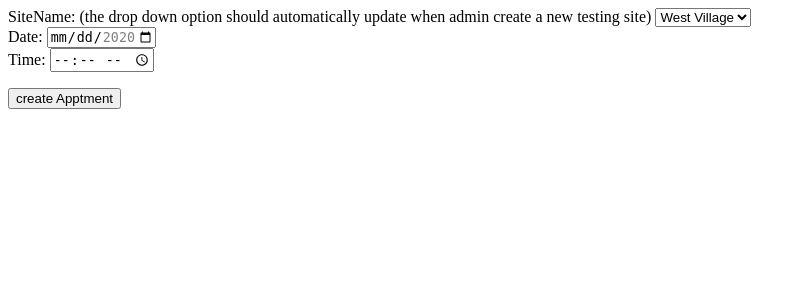
After one commit to Southwindlin/Gatech-Covid19-Testing-System, a Flask app: page /createAppointment in a window 1280 px wide. The commit adds this page. Shown: the top 300 px of the page, without its empty margins (0-806 px from the left). Run offline with Flask 2, Linux system fonts and the light colour scheme; some libraries are stand-ins or nearby versions.

Commit message:
finish create appointment

```diff
--- a/FlaskDemo/app.py
+++ b/FlaskDemo/app.py
@@ -178,6 +178,24 @@ def studentView():
 
 
 
+@app.route('/createAppointment',methods=['GET','POST'])
+def createAppointment():
+    if request.method == 'GET':
+        return render_template('createAppointment.html')
+    elif request.method == 'POST':
+        cursor = mysql.connection.cursor()
+        siteName = request.form.get('siteName')
+        date = request.form.get('date')
+        time = request.form.get('time')
+
+
+        try:
+            cursor.callproc("create_appointment",[siteName,date,time])
+        except pymysql.IntegrityError or KeyError as e:
+            return "unable to create appointment beacuse "+str(e)
+        else:
+            mysql.connection.commit()
+            return "create appointment succesfully"
 
 
 
--- /dev/null
+++ b/FlaskDemo/templates/createAppointment.html
@@ -0,0 +1,38 @@
+<!DOCTYPE html>
+<html lang="en">
+<head>
+    <meta charset="UTF-8">
+    <title>Create an Appointment</title>
+
+
+</head>
+<body>
+<form action="/createAppointment" method = "POST">
+    <div><label for="siteName">SiteName: (the drop down option should automatically update when admin create a new testing site)</label>
+
+    <select name="siteName" id="siteName">
+        <option value="West Village">West Village</option>
+        <option value="Bobby Dodd Stadium">Bobby Dobb</option>
+        <option value="Site1">Site1</option>
+        <option value="Site2">Site2</option>
+    </select>
+    </div>
+
+    <div>
+        <label for="end">Date:</label>
+        <input type="date" id="end" name="date"
+        min="2020-01-01" max="2020-12-31">
+    </div>
+
+    <div>
+        <label for="time">Time:</label>
+
+       <input type="time" id="time" name="time"
+       min="09:00" max="18:00" required>
+    </div>
+    <p><input type = "submit" value = "create Apptment" /></p>
+
+</form>
+
+</body>
+</html>
--- a/FlaskDemo/templates/studentView.html
+++ b/FlaskDemo/templates/studentView.html
@@ -69,5 +69,6 @@
 
 </div>
 </form>
+<a href="/createAppointment">Ceate Appointment (Just for test)</a>
 </body>
 </html>
```
